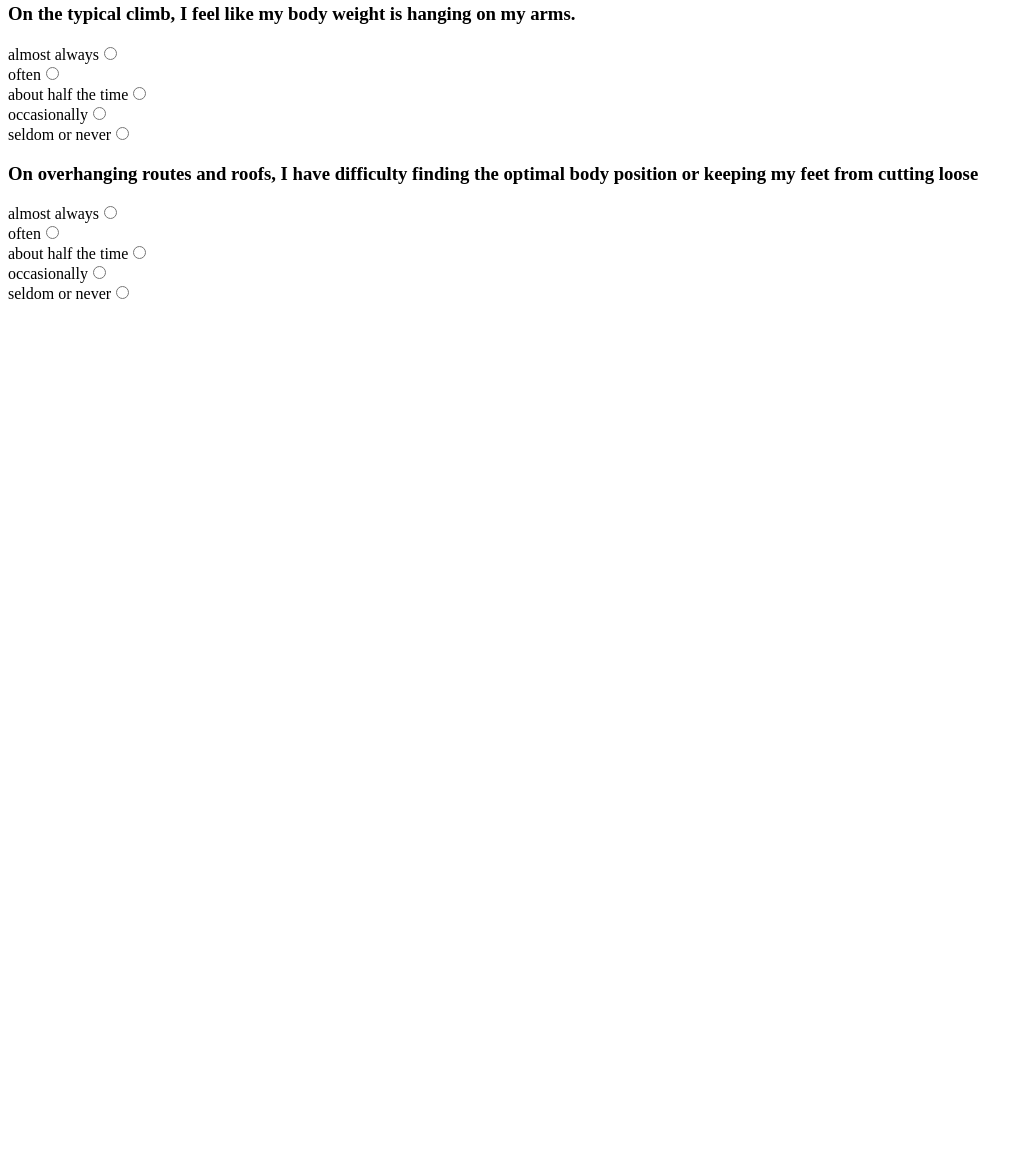
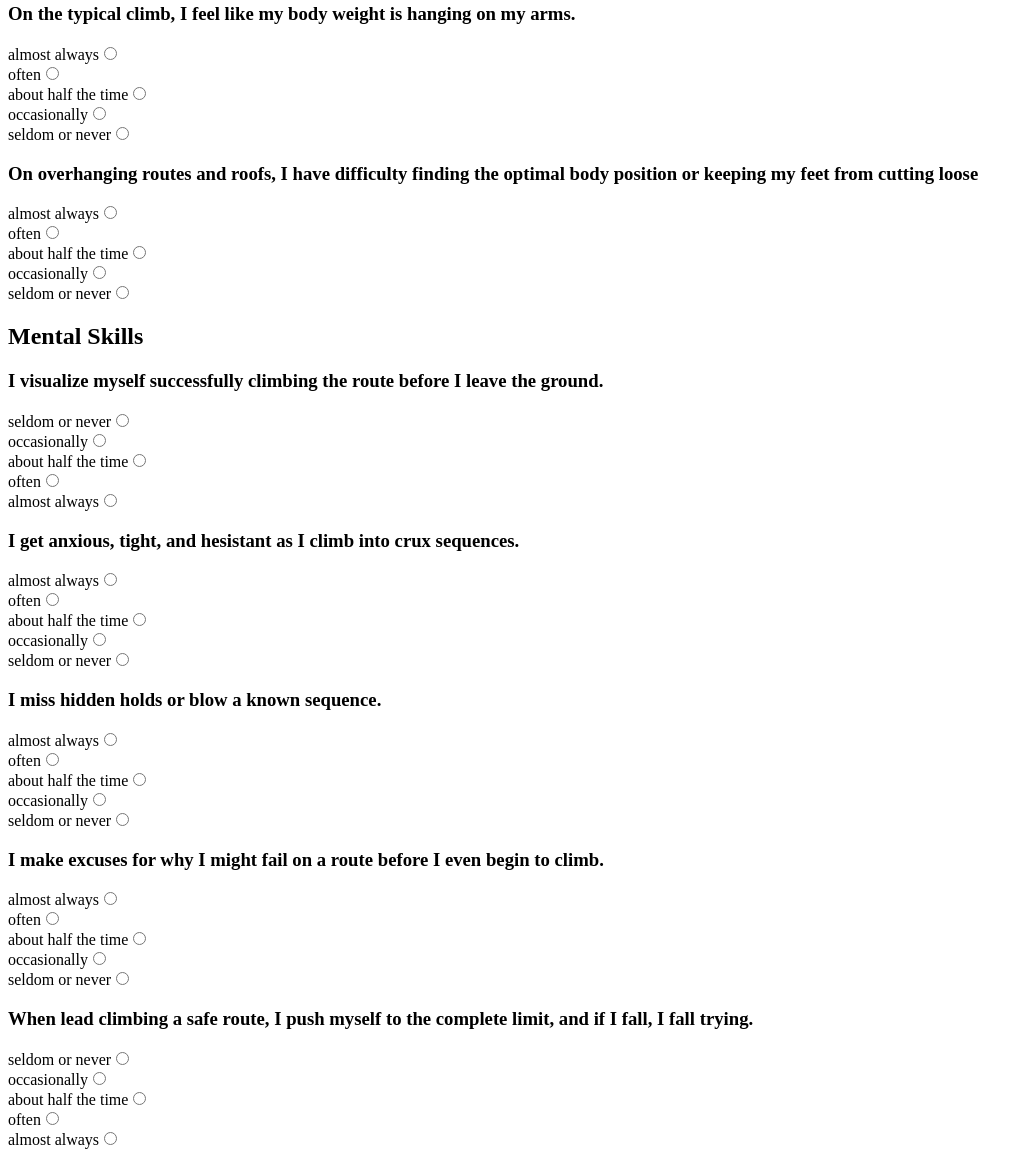
Before and after one commit to shelldandy/climbing-quiz, a Gatsby site: page / in a window 1280 px wide. Shown: the part 1563-2720 px from the top of the page, without its empty margins (0-1033 px from the left). Before the commit the page ends 1874 px from the top, so only its background shows below. Built offline with nearby package versions, Linux system fonts and the light colour scheme; Gatsby itself is replaced by a stand-in of ours.

Commit message:
mentalSkills

```diff
--- a/src/components/Quiz/quizData.js
+++ b/src/components/Quiz/quizData.js
@@ -154,9 +154,88 @@ const technicalSkills = {
   ]
 }
 
+const mentalSkills = {
+  label: "Mental Skills",
+  questions: [
+    {
+      question: "I visualize myself successfully climbing the route before I leave the ground.",
+      options: [
+        "seldom or never",
+        "occasionally",
+        "about half the time",
+        "often",
+        "almost always",
+      ]
+    },
+    {
+      question: "I get anxious, tight, and hesistant as I climb into crux sequences.",
+      options: [
+        "almost always",
+        "often",
+        "about half the time",
+        "occasionally",
+        "seldom or never",
+      ]
+    },
+    {
+      question: "I miss hidden holds or blow a known sequence.",
+      options: [
+        "almost always",
+        "often",
+        "about half the time",
+        "occasionally",
+        "seldom or never",
+      ]
+    },
+    {
+      question: "I make excuses for why I might fail on a route before I even begin to climb.",
+      options: [
+        "almost always",
+        "often",
+        "about half the time",
+        "occasionally",
+        "seldom or never",
+      ]
+    },
+    {
+      question: "When lead climbing a safe route, I push myself to the complete limit, and if I fall, I fall trying.",
+      options: [
+        "seldom or never",
+        "occasionally",
+        "about half the time",
+        "often",
+        "almost always",
+      ]
+    },
+  ],
+  analysis: [
+    {
+      level: 5,
+      label: "Your weak mental skills will improve rapidly given a regular schedule of climbing and a willingness to stretch your boundaries and challenge your fears."
+    },
+    {
+      level: 10,
+      label: "Your limited mental skills are an Achilles heel that's sabotaging your climbing performance. Desire and discipline to improve in this area will yield huge breakthroughs in climbing ability."
+    },
+    {
+      level: 15,
+      label: "Your mental skills are near average; however, significant gains are attainable given a commitment to mental training."
+    },
+    {
+      level: 20,
+      label: "Your mental skills are above average."
+    },
+    {
+      level: 23,
+      label: "You possess excellent mental skills!"
+    },
+  ]
+}
+
 const quizData = [
   climbingExperience,
-  technicalSkills
+  technicalSkills,
+  mentalSkills,
 ]
 
 export default quizData
```
